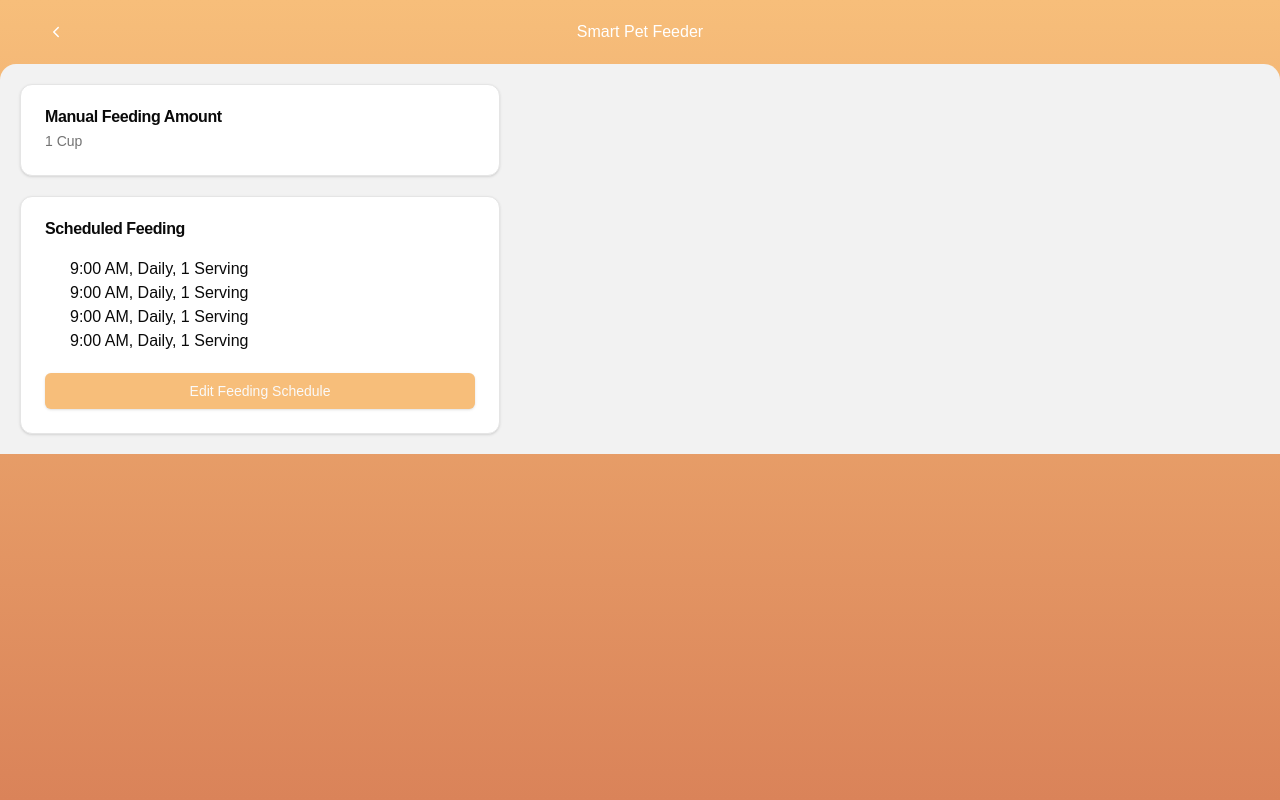
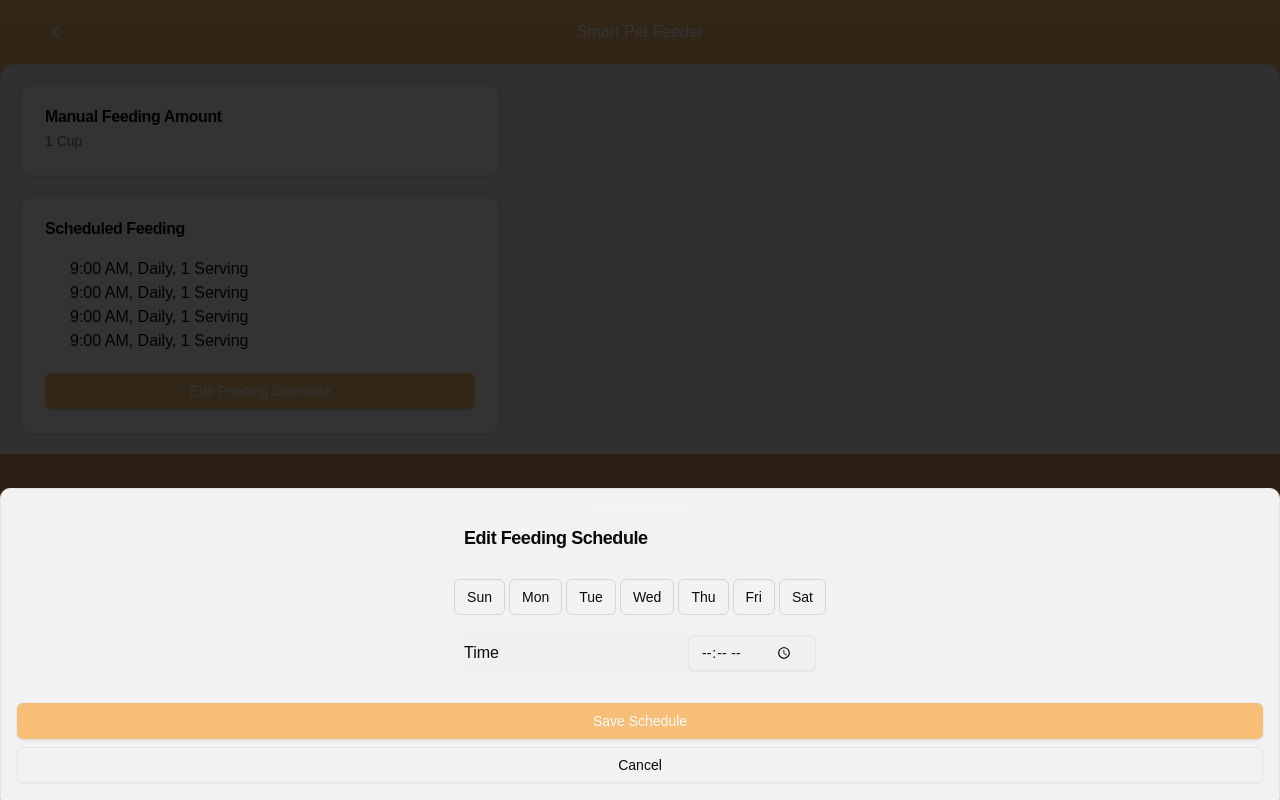
Before and after one commit to stardustgd/SmartPetFeeder, a Next.js app: page /feeding in a window 1280 px wide. Both pictures are taken after a click on the button "Edit Feeding Schedule". Built offline with nearby package versions, Linux system fonts and the light colour scheme.

Commit message:
add drawer for scheduled feeding

```diff
--- a/app/feeding/page.tsx
+++ b/app/feeding/page.tsx
@@ -1,7 +1,18 @@
+import CustomCard from '@/components/ui/CustomCard'
+import DaySelector from '@/components/ui/DaySelector'
 import NavBar from '@/components/ui/NavBar'
+import TimePicker from '@/components/ui/TimePicker'
 import { Button } from '@/components/ui/button'
-import CustomCard from '@/components/ui/CustomCard'
 import { CardContent, CardFooter } from '@/components/ui/card'
+import {
+  Drawer,
+  DrawerClose,
+  DrawerContent,
+  DrawerFooter,
+  DrawerHeader,
+  DrawerTitle,
+  DrawerTrigger,
+} from '@/components/ui/drawer'
 
 export default function FeedingPage() {
   return (
@@ -22,9 +33,30 @@ export default function FeedingPage() {
             </div>
           </CardContent>
           <CardFooter>
-            <Button className="bg-[#F7BE7A] hover:bg-[#DA8359] w-full">
-              Edit Feeding Schedule
-            </Button>
+            <Drawer>
+              <DrawerTrigger asChild>
+                <Button className="bg-[#F7BE7A] hover:bg-[#DA8359] w-full">
+                  Edit Feeding Schedule
+                </Button>
+              </DrawerTrigger>
+              <DrawerContent>
+                <div className="mx-auto w-full max-w-sm">
+                  <DrawerHeader>
+                    <DrawerTitle>Edit Feeding Schedule</DrawerTitle>
+                  </DrawerHeader>
+                  <div className="flex flex-col p-4 gap-5">
+                    <DaySelector />
+                    <TimePicker />
+                  </div>
+                </div>
+                <DrawerFooter>
+                  <Button>Save Schedule</Button>
+                  <DrawerClose asChild>
+                    <Button variant="outline">Cancel</Button>
+                  </DrawerClose>
+                </DrawerFooter>
+              </DrawerContent>
+            </Drawer>
           </CardFooter>
         </CustomCard>
       </div>
--- a/app/globals.css
+++ b/app/globals.css
@@ -14,20 +14,19 @@ body {
 
 @layer base {
   :root {
-    /* --background: 0 0% 100%; */
-    --background: 33, 89%, 72%;
+    --background: 0 0% 95%;
     --foreground: 0 0% 3.9%;
     --card: 0 0% 100%;
     --card-foreground: 0 0% 3.9%;
     --popover: 0 0% 100%;
     --popover-foreground: 0 0% 3.9%;
-    --primary: 0 0% 9%;
+    --primary: 33, 89%, 72%;
     --primary-foreground: 0 0% 98%;
     --secondary: 0 0% 96.1%;
     --secondary-foreground: 0 0% 9%;
     --muted: 0 0% 96.1%;
     --muted-foreground: 0 0% 45.1%;
-    --accent: 0 0% 96.1%;
+    --accent: 33, 89%, 72%;
     --accent-foreground: 0 0% 9%;
     --destructive: 0 84.2% 60.2%;
     --destructive-foreground: 0 0% 98%;
--- a/app/layout.tsx
+++ b/app/layout.tsx
@@ -1,35 +1,35 @@
-import type { Metadata } from "next";
-import localFont from "next/font/local";
-import "./globals.css";
+import type { Metadata } from 'next'
+import localFont from 'next/font/local'
+import './globals.css'
 
 const geistSans = localFont({
-  src: "./fonts/GeistVF.woff",
-  variable: "--font-geist-sans",
-  weight: "100 900",
-});
+  src: './fonts/GeistVF.woff',
+  variable: '--font-geist-sans',
+  weight: '100 900',
+})
 const geistMono = localFont({
-  src: "./fonts/GeistMonoVF.woff",
-  variable: "--font-geist-mono",
-  weight: "100 900",
-});
+  src: './fonts/GeistMonoVF.woff',
+  variable: '--font-geist-mono',
+  weight: '100 900',
+})
 
 export const metadata: Metadata = {
-  title: "Smart Pet Feeder",
-  description: "Smart Pet Feeder",
-};
+  title: 'Smart Pet Feeder',
+  description: 'Smart Pet Feeder',
+}
 
 export default function RootLayout({
   children,
 }: Readonly<{
-  children: React.ReactNode;
+  children: React.ReactNode
 }>) {
   return (
     <html lang="en">
       <body
-        className={`${geistSans.variable} ${geistMono.variable} antialiased`}
+        className={`${geistSans.variable} ${geistMono.variable} antialiased bg-[#F7BE7A]`}
       >
         {children}
       </body>
     </html>
-  );
+  )
 }
--- /dev/null
+++ b/components/ui/DaySelector.tsx
@@ -0,0 +1,35 @@
+import { ToggleGroup, ToggleGroupItem } from '@/components/ui/toggle-group'
+
+type DayGroupItemProps = {
+  value: string
+  label: string
+  text: string
+}
+
+function DayGroupItem(props: DayGroupItemProps) {
+  return (
+    <ToggleGroupItem
+      value={props.value}
+      aria-label={props.label}
+      className="border border-gray-300"
+    >
+      <h1 className="text-center">{props.text}</h1>
+    </ToggleGroupItem>
+  )
+}
+
+export default function DaySelector() {
+  return (
+    <div className="flex items-center justify-center space-x-2">
+      <ToggleGroup type="multiple">
+        <DayGroupItem value="sunday" label="Sunday" text="Sun" />
+        <DayGroupItem value="Monday" label="Monday" text="Mon" />
+        <DayGroupItem value="Tuesday" label="Tuesday" text="Tue" />
+        <DayGroupItem value="Wednesday" label="Wednesday" text="Wed" />
+        <DayGroupItem value="Thursday" label="Thursday" text="Thu" />
+        <DayGroupItem value="Friday" label="Friday" text="Fri" />
+        <DayGroupItem value="Saturday" label="Saturday" text="Sat" />
+      </ToggleGroup>
+    </div>
+  )
+}
--- /dev/null
+++ b/components/ui/TimePicker.tsx
@@ -0,0 +1,10 @@
+import { Input } from '@/components/ui/input'
+
+export default function TimePicker() {
+  return (
+    <div className="flex items-center justify-between bg-[#F0F0F0]">
+      <h1>Time</h1>
+      <Input placeholder="12:00 AM" type="time" className="w-32" />
+    </div>
+  )
+}
--- /dev/null
+++ b/components/ui/drawer.tsx
@@ -0,0 +1,118 @@
+"use client"
+
+import * as React from "react"
+import { Drawer as DrawerPrimitive } from "vaul"
+
+import { cn } from "@/lib/utils"
+
+const Drawer = ({
+  shouldScaleBackground = true,
+  ...props
+}: React.ComponentProps<typeof DrawerPrimitive.Root>) => (
+  <DrawerPrimitive.Root
+    shouldScaleBackground={shouldScaleBackground}
+    {...props}
+  />
+)
+Drawer.displayName = "Drawer"
+
+const DrawerTrigger = DrawerPrimitive.Trigger
+
+const DrawerPortal = DrawerPrimitive.Portal
+
+const DrawerClose = DrawerPrimitive.Close
+
+const DrawerOverlay = React.forwardRef<
+  React.ElementRef<typeof DrawerPrimitive.Overlay>,
+  React.ComponentPropsWithoutRef<typeof DrawerPrimitive.Overlay>
+>(({ className, ...props }, ref) => (
+  <DrawerPrimitive.Overlay
+    ref={ref}
+    className={cn("fixed inset-0 z-50 bg-black/80", className)}
+    {...props}
+  />
+))
+DrawerOverlay.displayName = DrawerPrimitive.Overlay.displayName
+
+const DrawerContent = React.forwardRef<
+  React.ElementRef<typeof DrawerPrimitive.Content>,
+  React.ComponentPropsWithoutRef<typeof DrawerPrimitive.Content>
+>(({ className, children, ...props }, ref) => (
+  <DrawerPortal>
+    <DrawerOverlay />
+    <DrawerPrimitive.Content
+      ref={ref}
+      className={cn(
+        "fixed inset-x-0 bottom-0 z-50 mt-24 flex h-auto flex-col rounded-t-[10px] border bg-background",
+        className
+      )}
+      {...props}
+    >
+      <div className="mx-auto mt-4 h-2 w-[100px] rounded-full bg-muted" />
+      {children}
+    </DrawerPrimitive.Content>
+  </DrawerPortal>
+))
+DrawerContent.displayName = "DrawerContent"
+
+const DrawerHeader = ({
+  className,
+  ...props
+}: React.HTMLAttributes<HTMLDivElement>) => (
+  <div
+    className={cn("grid gap-1.5 p-4 text-center sm:text-left", className)}
+    {...props}
+  />
+)
+DrawerHeader.displayName = "DrawerHeader"
+
+const DrawerFooter = ({
+  className,
+  ...props
+}: React.HTMLAttributes<HTMLDivElement>) => (
+  <div
+    className={cn("mt-auto flex flex-col gap-2 p-4", className)}
+    {...props}
+  />
+)
+DrawerFooter.displayName = "DrawerFooter"
+
+const DrawerTitle = React.forwardRef<
+  React.ElementRef<typeof DrawerPrimitive.Title>,
+  React.ComponentPropsWithoutRef<typeof DrawerPrimitive.Title>
+>(({ className, ...props }, ref) => (
+  <DrawerPrimitive.Title
+    ref={ref}
+    className={cn(
+      "text-lg font-semibold leading-none tracking-tight",
+      className
+    )}
+    {...props}
+  />
+))
+DrawerTitle.displayName = DrawerPrimitive.Title.displayName
+
+const DrawerDescription = React.forwardRef<
+  React.ElementRef<typeof DrawerPrimitive.Description>,
+  React.ComponentPropsWithoutRef<typeof DrawerPrimitive.Description>
+>(({ className, ...props }, ref) => (
+  <DrawerPrimitive.Description
+    ref={ref}
+    className={cn("text-sm text-muted-foreground", className)}
+    {...props}
+  />
+))
+DrawerDescription.displayName = DrawerPrimitive.Description.displayName
+
+export {
+  Drawer,
+  DrawerPortal,
+  DrawerOverlay,
+  DrawerTrigger,
+  DrawerClose,
+  DrawerContent,
+  DrawerHeader,
+  DrawerFooter,
+  DrawerTitle,
+  DrawerDescription,
+}
--- /dev/null
+++ b/components/ui/toggle-group.tsx
@@ -0,0 +1,61 @@
+"use client"
+
+import * as React from "react"
+import * as ToggleGroupPrimitive from "@radix-ui/react-toggle-group"
+import { type VariantProps } from "class-variance-authority"
+
+import { cn } from "@/lib/utils"
+import { toggleVariants } from "@/components/ui/toggle"
+
+const ToggleGroupContext = React.createContext<
+  VariantProps<typeof toggleVariants>
+>({
+  size: "default",
+  variant: "default",
+})
+
+const ToggleGroup = React.forwardRef<
+  React.ElementRef<typeof ToggleGroupPrimitive.Root>,
+  React.ComponentPropsWithoutRef<typeof ToggleGroupPrimitive.Root> &
+    VariantProps<typeof toggleVariants>
+>(({ className, variant, size, children, ...props }, ref) => (
+  <ToggleGroupPrimitive.Root
+    ref={ref}
+    className={cn("flex items-center justify-center gap-1", className)}
+    {...props}
+  >
+    <ToggleGroupContext.Provider value={{ variant, size }}>
+      {children}
+    </ToggleGroupContext.Provider>
+  </ToggleGroupPrimitive.Root>
+))
+
+ToggleGroup.displayName = ToggleGroupPrimitive.Root.displayName
+
+const ToggleGroupItem = React.forwardRef<
+  React.ElementRef<typeof ToggleGroupPrimitive.Item>,
+  React.ComponentPropsWithoutRef<typeof ToggleGroupPrimitive.Item> &
+    VariantProps<typeof toggleVariants>
+>(({ className, children, variant, size, ...props }, ref) => {
+  const context = React.useContext(ToggleGroupContext)
+
+  return (
+    <ToggleGroupPrimitive.Item
+      ref={ref}
+      className={cn(
+        toggleVariants({
+          variant: context.variant || variant,
+          size: context.size || size,
+        }),
+        className
+      )}
+      {...props}
+    >
+      {children}
+    </ToggleGroupPrimitive.Item>
+  )
+})
+
+ToggleGroupItem.displayName = ToggleGroupPrimitive.Item.displayName
+
+export { ToggleGroup, ToggleGroupItem }
--- /dev/null
+++ b/components/ui/toggle.tsx
@@ -0,0 +1,45 @@
+"use client"
+
+import * as React from "react"
+import * as TogglePrimitive from "@radix-ui/react-toggle"
+import { cva, type VariantProps } from "class-variance-authority"
+
+import { cn } from "@/lib/utils"
+
+const toggleVariants = cva(
+  "inline-flex items-center justify-center rounded-md text-sm font-medium transition-colors hover:bg-muted hover:text-muted-foreground focus-visible:outline-none focus-visible:ring-1 focus-visible:ring-ring disabled:pointer-events-none disabled:opacity-50 data-[state=on]:bg-accent data-[state=on]:text-accent-foreground",
+  {
+    variants: {
+      variant: {
+        default: "bg-transparent",
+        outline:
+          "border border-input bg-transparent shadow-sm hover:bg-accent hover:text-accent-foreground",
+      },
+      size: {
+        default: "h-9 px-3",
+        sm: "h-8 px-2",
+        lg: "h-10 px-3",
+      },
+    },
+    defaultVariants: {
+      variant: "default",
+      size: "default",
+    },
+  }
+)
+
+const Toggle = React.forwardRef<
+  React.ElementRef<typeof TogglePrimitive.Root>,
+  React.ComponentPropsWithoutRef<typeof TogglePrimitive.Root> &
+    VariantProps<typeof toggleVariants>
+>(({ className, variant, size, ...props }, ref) => (
+  <TogglePrimitive.Root
+    ref={ref}
+    className={cn(toggleVariants({ variant, size, className }))}
+    {...props}
+  />
+))
+
+Toggle.displayName = TogglePrimitive.Root.displayName
+
+export { Toggle, toggleVariants }
--- a/package.json
+++ b/package.json
@@ -9,9 +9,12 @@
     "lint": "next lint"
   },
   "dependencies": {
+    "@radix-ui/react-dialog": "^1.1.2",
     "@radix-ui/react-icons": "^1.3.0",
     "@radix-ui/react-label": "^2.1.0",
     "@radix-ui/react-slot": "^1.1.0",
+    "@radix-ui/react-toggle": "^1.1.0",
+    "@radix-ui/react-toggle-group": "^1.1.0",
     "class-variance-authority": "^0.7.0",
     "clsx": "^2.1.1",
     "lucide-react": "^0.453.0",
@@ -20,7 +23,8 @@
     "react-dom": "^18",
     "react-icons": "^5.3.0",
     "tailwind-merge": "^2.5.4",
-    "tailwindcss-animate": "^1.0.7"
+    "tailwindcss-animate": "^1.0.7",
+    "vaul": "^1.1.1"
   },
   "devDependencies": {
     "@types/node": "^20",
```
